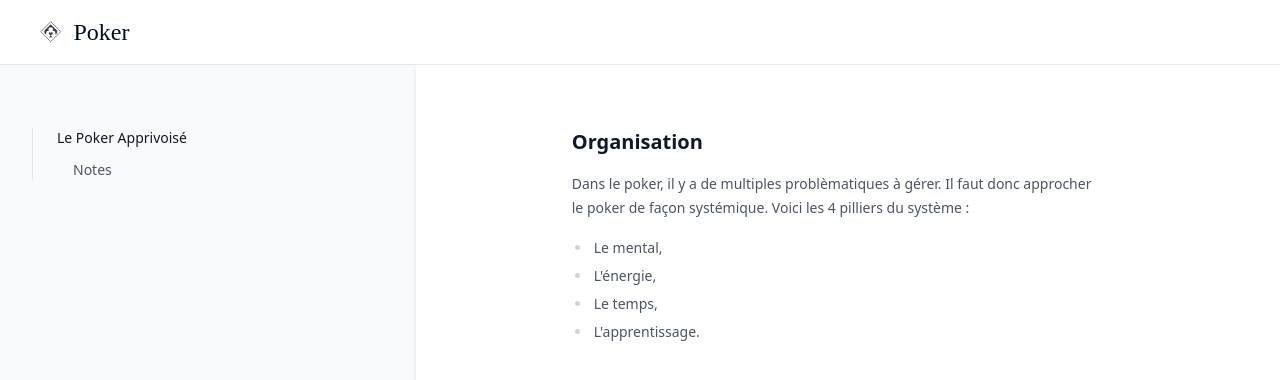
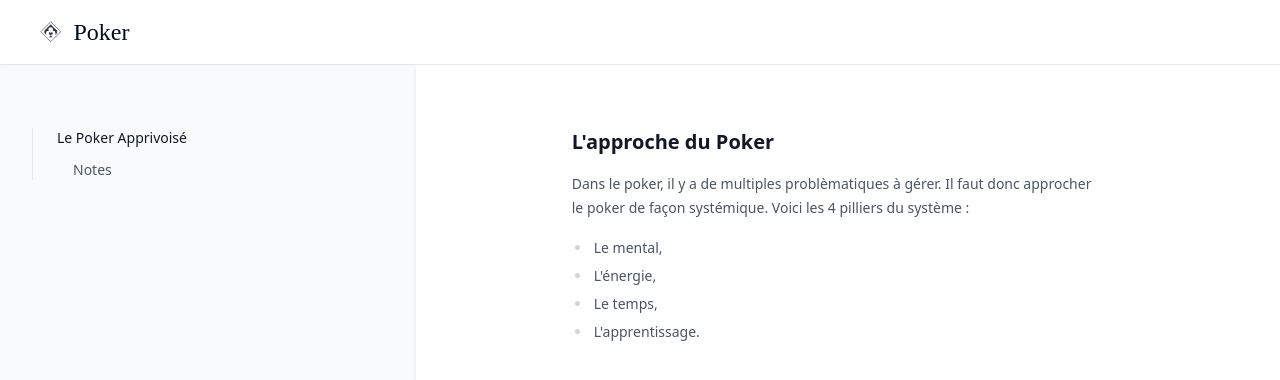
Before and after one commit to greglejeune/ebook, a Jekyll site: the page built from poker.html, in a window 1280 px wide. Shown: the top 380 px of the page. Built offline with Jekyll 4.4.1, drawn with Linux system fonts in a browser that asks for light colours.

Commit message:
Update poker.html

```diff
--- a/poker.html
+++ b/poker.html
@@ -2,7 +2,7 @@
 layout: poker
 ---
 
-<h2>Organisation</h2>
+<h2>L'approche du Poker</h2>
 
 <p>
   Dans le poker, il y a de multiples problèmatiques à gérer. Il faut donc approcher le poker de façon systémique. Voici les 4 pilliers du système :
```
